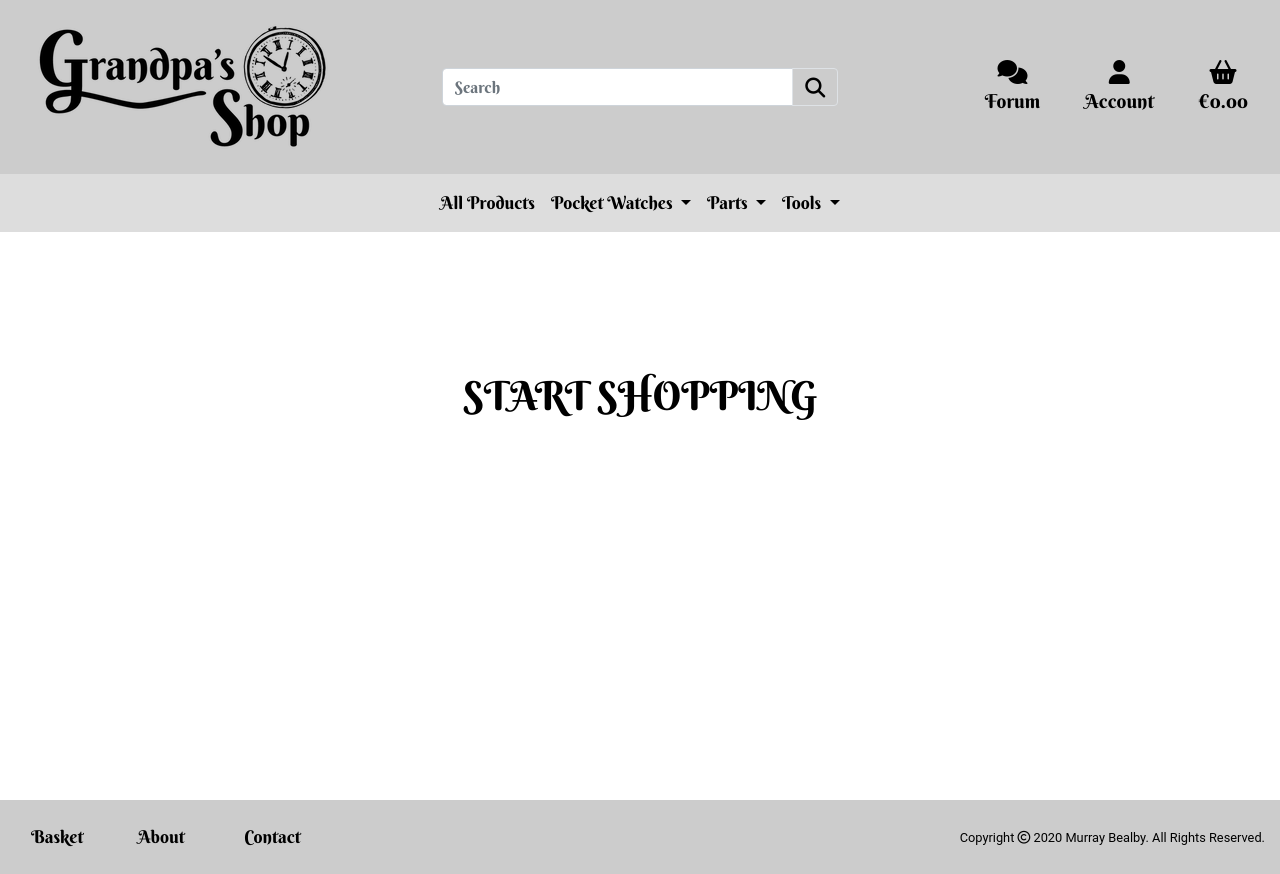
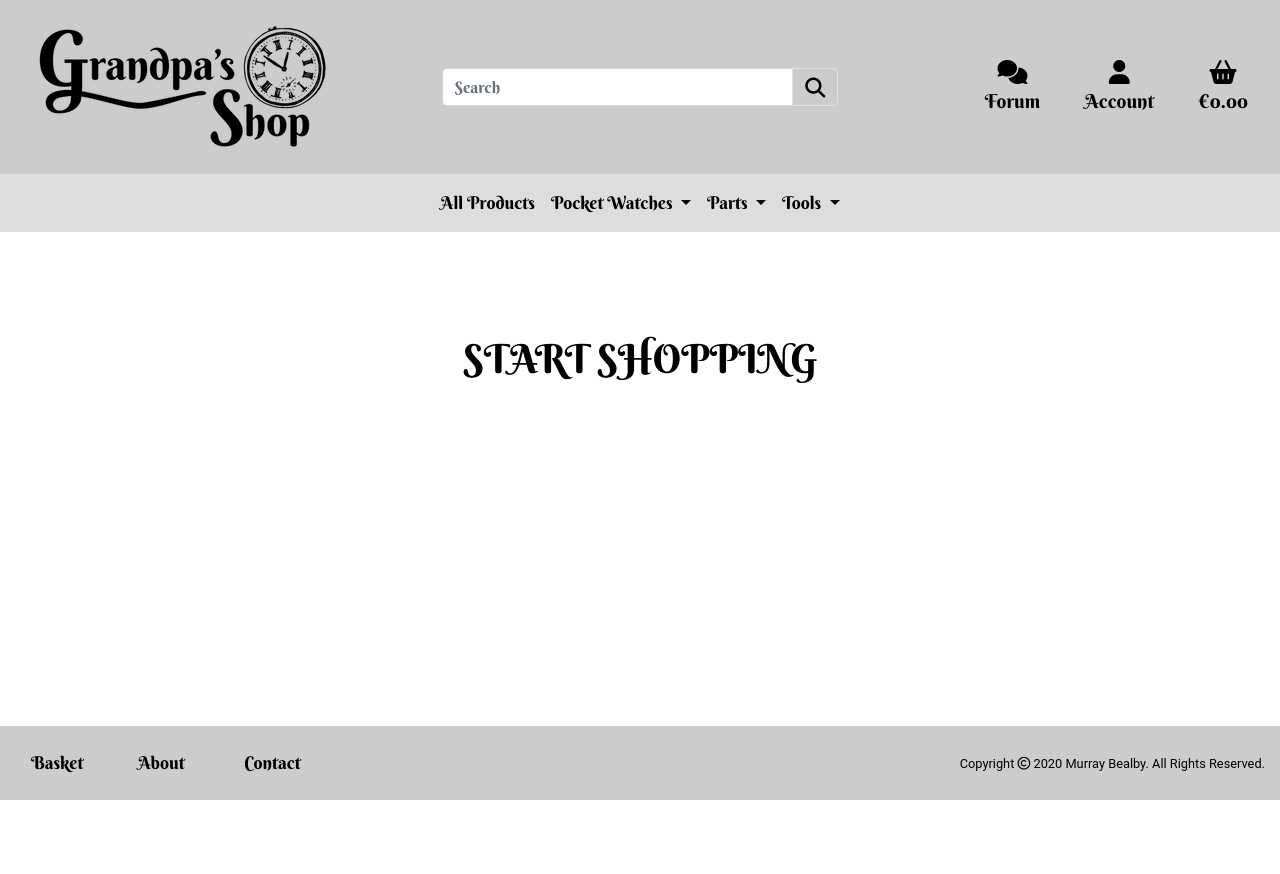
Before and after one commit to Bealby/grandpas-pocket-watch-shop, a Django app: page / in a window 1280 px wide. After the commit the page ends 800 px from the top, so only its background shows below. Run offline with Django 3.2, Linux system fonts and the light colour scheme; some libraries are stand-ins or nearby versions.

```diff
--- a/static/css/base.css
+++ b/static/css/base.css
@@ -10,6 +10,7 @@ body{
     height: calc(100vh);
     font-family: 'Berkshire Swash', cursive;
     color:rgb(0, 0, 0, 1) !important;
+    height: calc(100vh - 74px);
 }
 
 /*-----NAVIGATION BAR-----*/
```
